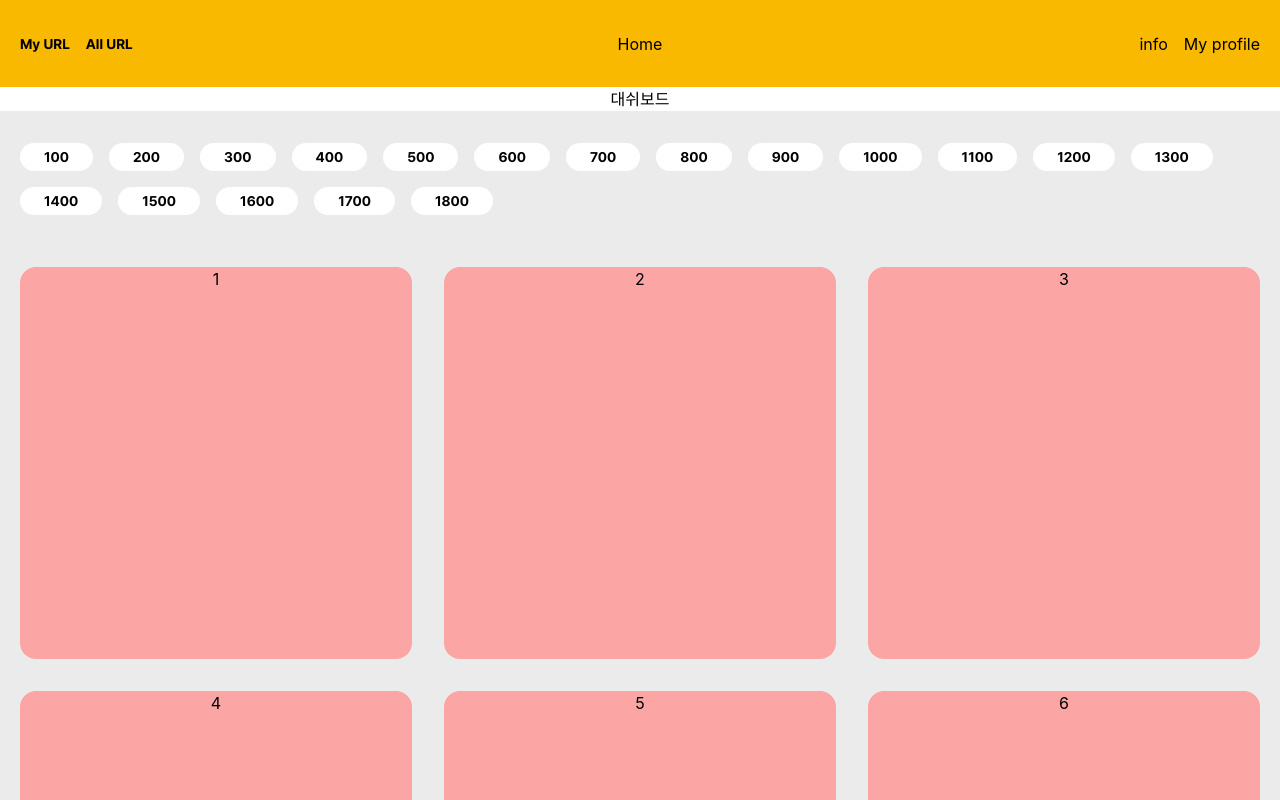
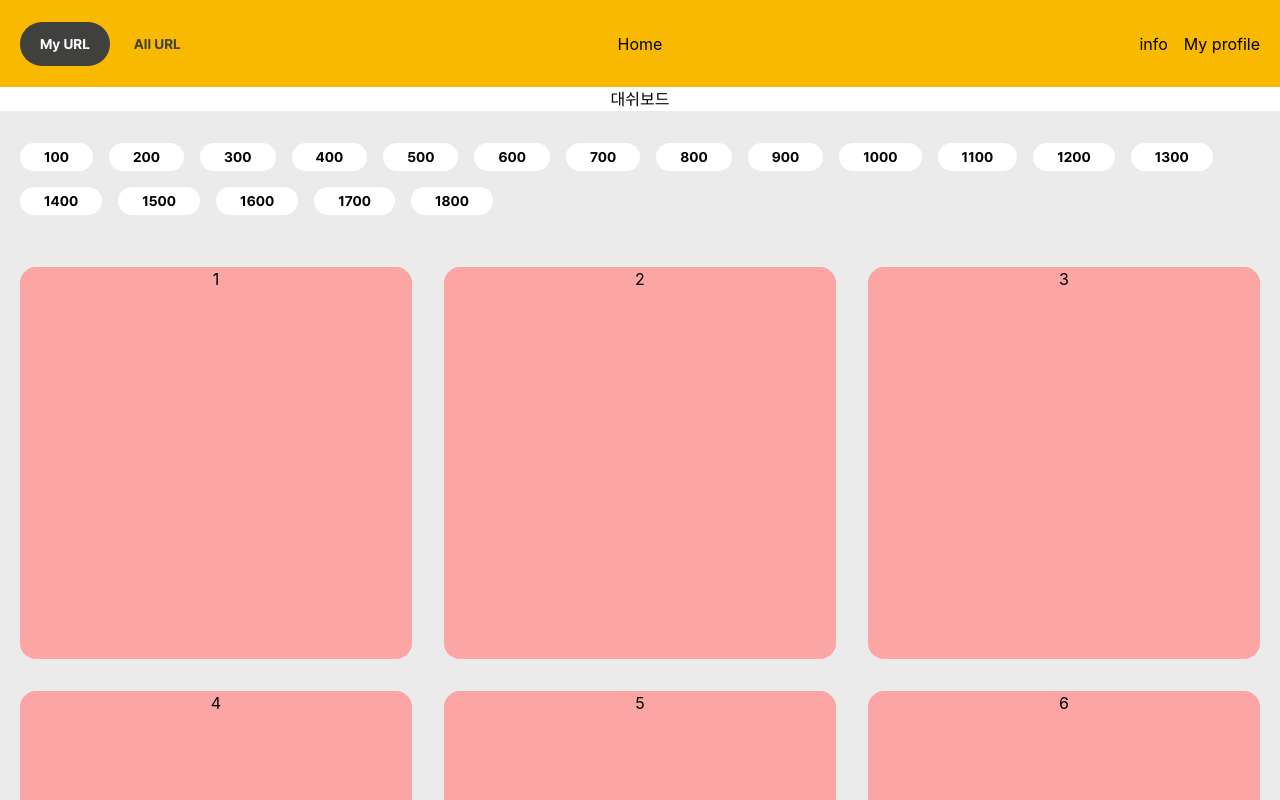
Before and after one commit to nunoria/lazymemo, a React (Create React App) app in the folder frontend/: page /myurl in a window 1280 px wide. Shown: the top 800 px of the page. Built offline with nearby package versions, Linux system fonts and the light colour scheme.

Commit message:
네비게이션 버튼 동작 처리
버튼 Active 색상 적용

```diff
--- a/frontend/src/components/Buttons.js
+++ b/frontend/src/components/Buttons.js
@@ -1,17 +1,21 @@
 
+export const Button = ({ name, isActive, onClickEvent }) => {
 
-export const Button = ({ name, onClickEvent }) => {
+    const activeClass = "bg-theme-gray text-white";
+    const inActiveClass = "text-theme-gray";
+
     return (
-        <div>
-
-        </div>
+        <button onClick={onClickEvent}
+            className={"px-5 py-3 font-pretandard font-bold text-sm rounded-3xl " + (isActive ? activeClass : inActiveClass)} >
+            <span>{name}</span>
+        </button>
     )
 }
 
 export const TagButton = ({ name, onClickEvent }) => {
     return (
         <button onClick={onClickEvent}
-            className="bg-white px-6 py-1 font-pretandard font-bold text-sm rounded-2xl">
+            className="bg-white px-6 py-1 font-pretandard font-bold text-sm rounded-2xl focus:bg-theme-gray focus:text-white">
             <span>{name}</span>
         </button>
     )
--- a/frontend/src/components/Navi.js
+++ b/frontend/src/components/Navi.js
@@ -1,15 +1,30 @@
 
-import { Link } from 'react-router-dom';
+import { Link, useLocation } from 'react-router-dom';
+import { Button } from './Buttons';
 
 
+const NAVI_BTN_MYURL = {
+    name: "My URL",
+    url: "/myurl"
+}
+
+const NAVI_BTN_ALLURL = {
+    name: "All URL",
+    url: "/allurl"
+}
+
 export default function Navi() {
+
+    let location = useLocation();
+    // console.log(location.pathname);
+
     return (
         <div className="bg-top flex justify-center h-[87px] py-3">
             <div className=" pbox flex flex-row items-center">
                 {/* 1/3 균등 메뉴 구성 */}
-                <div className=" basis-1/3 flex justify-start gap-4 font-bold text-sm font-pretandard">
-                    <Link to="/myurl"><span>My URL</span></Link>
-                    <Link to="/allurl"><span>All URL</span></Link>
+                <div className=" basis-1/3 flex justify-start gap-1">
+                    <Link to={NAVI_BTN_MYURL.url}><Button name={NAVI_BTN_MYURL.name}  isActive={location.pathname==NAVI_BTN_MYURL.url?true:false}/></Link>
+                    <Link to={NAVI_BTN_ALLURL.url}><Button name={NAVI_BTN_ALLURL.name} isActive={location.pathname==NAVI_BTN_ALLURL.url?true:false}/></Link>
                 </div>
                 <div className=" basis-1/3">
                     <Link to="/">
--- a/frontend/src/index.css
+++ b/frontend/src/index.css
@@ -28,6 +28,12 @@
   }
   .bg-footer {
     background-color:#40403F;
+  }
+  .bg-theme-gray {
+    background-color:#40403F;
+  }
+  .text-theme-gray {
+    color:#40403F;
   }
 
 }
```
